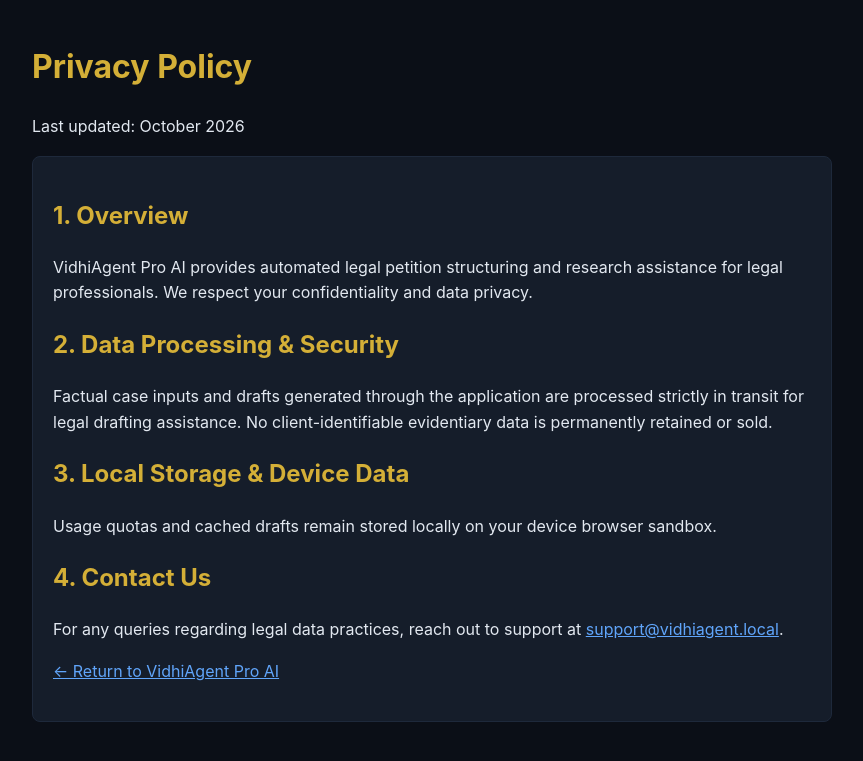
After one commit to ak6402744-bot/vidhiagent-ai, a Flask app: page /privacy in a window 1280 px wide. The commit adds this page. Shown: the top 761 px of the page, without its empty margins (208-1071 px from the left). Run offline with Flask 3, Linux system fonts and the light colour scheme.

Commit message:
Complete monetization limit, privacy policy, and Play Store readiness

```diff
--- a/app.py
+++ b/app.py
@@ -77,6 +77,11 @@ def serve_sw():
     resp.headers["Service-Worker-Allowed"] = "/"
     return resp
 
+
+@app.route("/privacy")
+def privacy_policy():
+    return render_template("privacy.html")
+
 if __name__ == '__main__':
     port = int(os.environ.get("PORT", 5000))
     app.run(host='0.0.0.0', port=port)
--- /dev/null
+++ b/templates/privacy.html
@@ -0,0 +1,32 @@
+<!DOCTYPE html>
+<html lang="en">
+<head>
+    <meta charset="UTF-8">
+    <meta name="viewport" content="width=device-width, initial-scale=1.0">
+    <title>Privacy Policy - VidhiAgent Pro AI</title>
+    <style>
+        body { font-family: -apple-system, BlinkMacSystemFont, "Segoe UI", Roboto, sans-serif; background: #0b0f17; color: #e2e8f0; line-height: 1.6; padding: 20px; max-width: 800px; margin: auto; }
+        h1, h2 { color: #d4af37; }
+        a { color: #60a5fa; }
+        .card { background: #151d2a; padding: 20px; border-radius: 8px; border: 1px solid #1e293b; margin-top: 15px; }
+    </style>
+</head>
+<body>
+    <h1>Privacy Policy</h1>
+    <p>Last updated: October 2026</p>
+    <div class="card">
+        <h2>1. Overview</h2>
+        <p>VidhiAgent Pro AI provides automated legal petition structuring and research assistance for legal professionals. We respect your confidentiality and data privacy.</p>
+
+        <h2>2. Data Processing & Security</h2>
+        <p>Factual case inputs and drafts generated through the application are processed strictly in transit for legal drafting assistance. No client-identifiable evidentiary data is permanently retained or sold.</p>
+
+        <h2>3. Local Storage & Device Data</h2>
+        <p>Usage quotas and cached drafts remain stored locally on your device browser sandbox.</p>
+
+        <h2>4. Contact Us</h2>
+        <p>For any queries regarding legal data practices, reach out to support at <a href="mailto:support@vidhiagent.local">support@vidhiagent.local</a>.</p>
+        <p><a href="/">← Return to VidhiAgent Pro AI</a></p>
+    </div>
+</body>
+</html>
```
Also changed, not shown: templates/index.html (+36 -0 lines).
